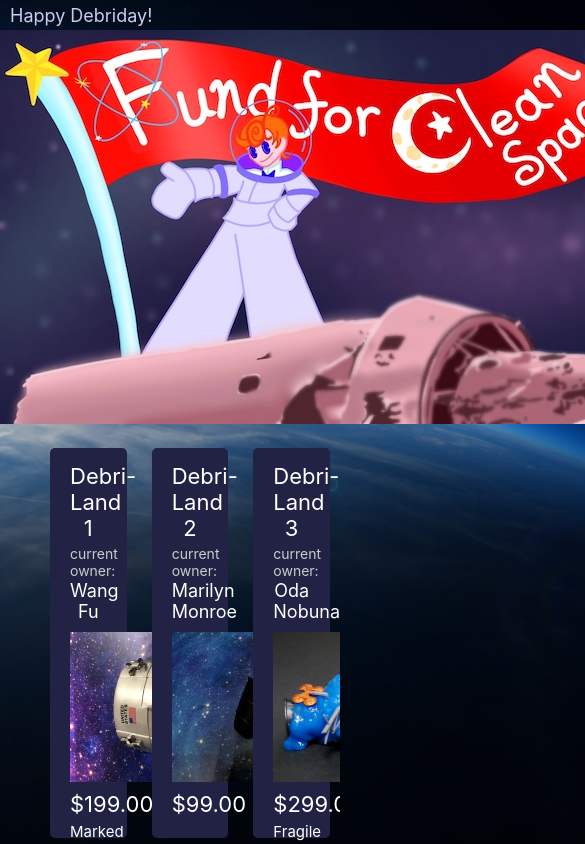
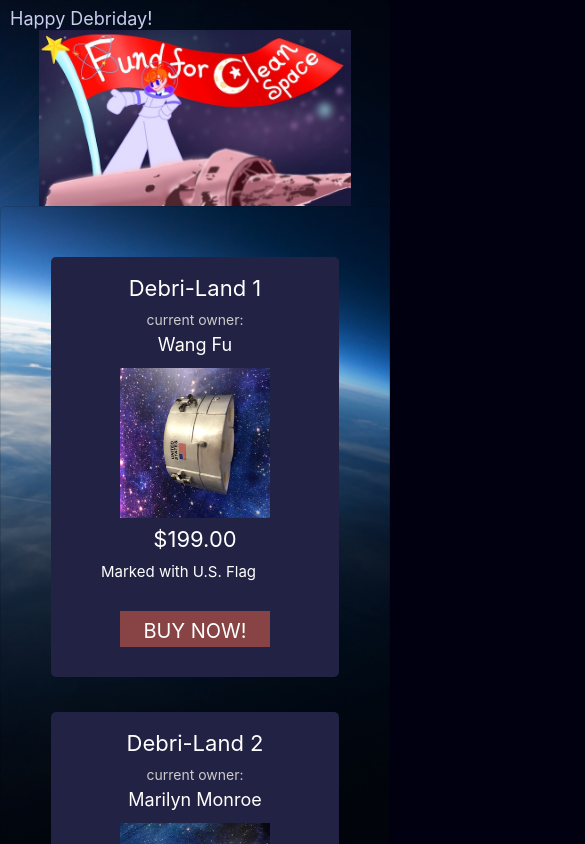
Before and after one commit to aike/spaceapp, a React (Create React App) app: page / in a window 390 px wide. Shown: the top 844 px of the page, 585 px wide, since content can reach past the window. Built offline with nearby package versions, Linux system fonts and the light colour scheme.

Commit message:
responsive

```diff
--- a/public/index.html
+++ b/public/index.html
@@ -4,6 +4,9 @@
     <meta charset="utf-8" />
     <link rel="icon" href="%PUBLIC_URL%/favicon.ico" />
     <meta name="viewport" content="width=device-width, initial-scale=1" />
+
+    <link rel="stylesheet" href="https://stackpath.bootstrapcdn.com/bootstrap/4.3.1/css/bootstrap.min.css" integrity="sha384-ggOyR0iXCbMQv3Xipma34MD+dH/1fQ784/j6cY/iJTQUOhcWr7x9JvoRxT2MZw1T" crossorigin="anonymous">
+
     <meta name="theme-color" content="#000000" />
     <meta
       name="description"
--- a/src/App.css
+++ b/src/App.css
@@ -49,72 +49,79 @@ body {
 }
 
 .logo {
-  width: 700px;
+  width: 80%;
   height: auto;
   margin-top: 30px;
+  margin-bottom: 0px;
 }
 
 /* -------------------------------------------- */
 
-.pattern.card {
+.card {
+ background-color: transparent;
+ padding: 50px;
+}
+
+.pattern.mycard {
   overflow: hidden;
   margin: 20px 50px 200px 50px;
   cursor : pointer;
 }
 
-.pattern .card_item {
+.pattern .mycard_item {
   float: left;
-  width: calc(33.333% - 60px);
+  width: calc(33.333% - 60px); /* ここを */
+  width: calc(100%); /* 100% に書き換え */
   margin: 0 25px 35px 0;
   background-color: #224;
-  height: 350px;
+  height: 420px;
   border-radius: 5px;
   padding: 20px;
 }
 
-.pattern .card_item:nth-child(3n) {
+.pattern .mycard_item:nth-child(3n) {
   margin-right: 0;
 }
 
 
-.pattern .card_img {
+.pattern .mycard_img {
   width: 150px;
   height: 150px;
 }
 
-.pattern .card_ttl {
+.pattern .mycard_ttl {
   font-size: 22px;
   margin: -5px auto 4px;
 }
 
-.pattern .card_own1 {
+.pattern .mycard_own1 {
   font-size: 14px;
   margin: 0px auto 6px;
   color: #ccc;
 }
 
-.pattern .card_own2 {
+.pattern .mycard_own2 {
   font-size: 18px;
   margin: -5px auto 10px;
 }
 
 
-.pattern .card_prc {
+.pattern .mycard_prc {
   font-size: 22px;
   margin: 5px auto 5px;
 }
 
-.pattern .card_desc {
+.pattern .mycard_desc {
   text-align: left;
   font-size: 15px;
   height: 40px;
-  margin: 5px auto 5px;
+  margin: 5px 30px;
 }
 
 
-.pattern .card_btn {
-  width: 100px;
-  height: 24px;
+.pattern .mycard_btn {
+  width: 150px;
+  height: 36px;
   font-size: 20px;
   margin: 10px auto;
   padding: 5px;
@@ -155,6 +162,7 @@ body {
   padding: 0;
   width: 100%;
   height: auto;
+  max-width: 400px;
   color: white;
   background-color: rgba(0,0,0,0.2);
   border: 1px solid #ccc;
@@ -165,6 +173,7 @@ body {
   margin: 2em auto;
   padding: 0;
   width: 100%;
+  max-width: 400px;
   height: 300px;
   color: white;
   background-color: rgba(0,0,0,0.2);
--- a/src/App.js
+++ b/src/App.js
@@ -57,6 +57,31 @@ class App extends React.Component {
             <img className="logo" src="images/logo2.jpeg" />
             <div className="servicetitle">Happy Debriday!</div>
             <div className="card pattern">
+
+              <div class="row row-offcanvas row-offcanvas-right">
+                <div class="col-xs-12 col-lg-4">
+                  <Card idx={0} item={this.state.item} sel={this.sel.bind(this)} />
+                </div>
+                <div class="col-xs-12 col-lg-4">
+                  <Card idx={1} item={this.state.item} sel={this.sel.bind(this)} />
+                </div>
+                <div class="col-xs-12 col-lg-4">
+                  <Card idx={2} item={this.state.item} sel={this.sel.bind(this)} />
+                </div>
+                <div class="col-xs-12 col-lg-4">
+
+                  <Card idx={0} item={this.state.item} sel={this.sel.bind(this)} />
+                </div>
+                <div class="col-xs-12 col-lg-4">
+                  <Card idx={1} item={this.state.item} sel={this.sel.bind(this)} />
+                </div>
+                <div class="col-xs-12 col-lg-4">
+                  <Card idx={2} item={this.state.item} sel={this.sel.bind(this)} />
+                </div>
+              </div>
+
+{/*
+
               <Card idx={0} item={this.state.item} sel={this.sel.bind(this)} />
               <Card idx={1} item={this.state.item} sel={this.sel.bind(this)} />
               <Card idx={2} item={this.state.item} sel={this.sel.bind(this)} />
@@ -64,6 +89,7 @@ class App extends React.Component {
               <Card idx={0} item={this.state.item} sel={this.sel.bind(this)} />
               <Card idx={1} item={this.state.item} sel={this.sel.bind(this)} />
               <Card idx={2} item={this.state.item} sel={this.sel.bind(this)} />
+*/}
             </div>
           </div>
         );
--- a/src/card.js
+++ b/src/card.js
@@ -8,14 +8,14 @@ class Card extends React.Component {
 	render() {
 		var item = this.props.item[this.props.idx];
 		return (
-        <div className="card_item"  onClick={this.props.sel.bind(this, this.props.idx)} >
-          <div className="card_ttl">{item.title}</div>
-          <div className="card_own1">current owner:</div>
-          <div className="card_own2">{item.own}</div>
-	        <img className="card_img" src={'images/' + item.img + '.png'} />
-          <div className="card_prc">{item.price}</div>
-          <div className="card_desc">{item.desc}</div>
-          <div className="card_btn">BUY NOW!</div>
+        <div className="mycard_item"  onClick={this.props.sel.bind(this, this.props.idx)} >
+          <div className="mycard_ttl">{item.title}</div>
+          <div className="mycard_own1">current owner:</div>
+          <div className="mycard_own2">{item.own}</div>
+	        <img className="mycard_img" src={'images/' + item.img + '.png'} />
+          <div className="mycard_prc">{item.price}</div>
+          <div className="mycard_desc">{item.desc}</div>
+          <div className="mycard_btn">BUY NOW!</div>
         </div>
 		);
 	}
```
